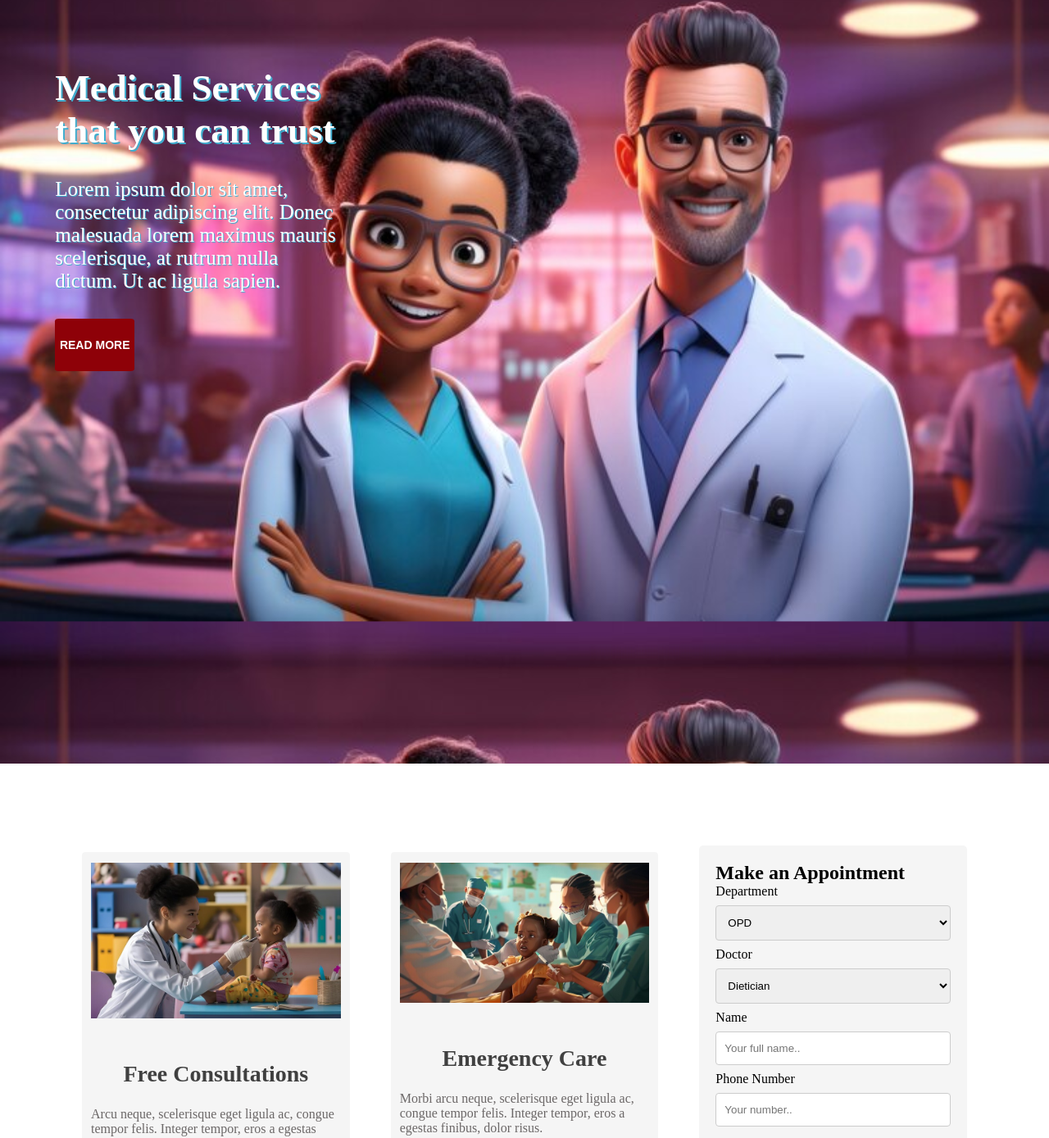
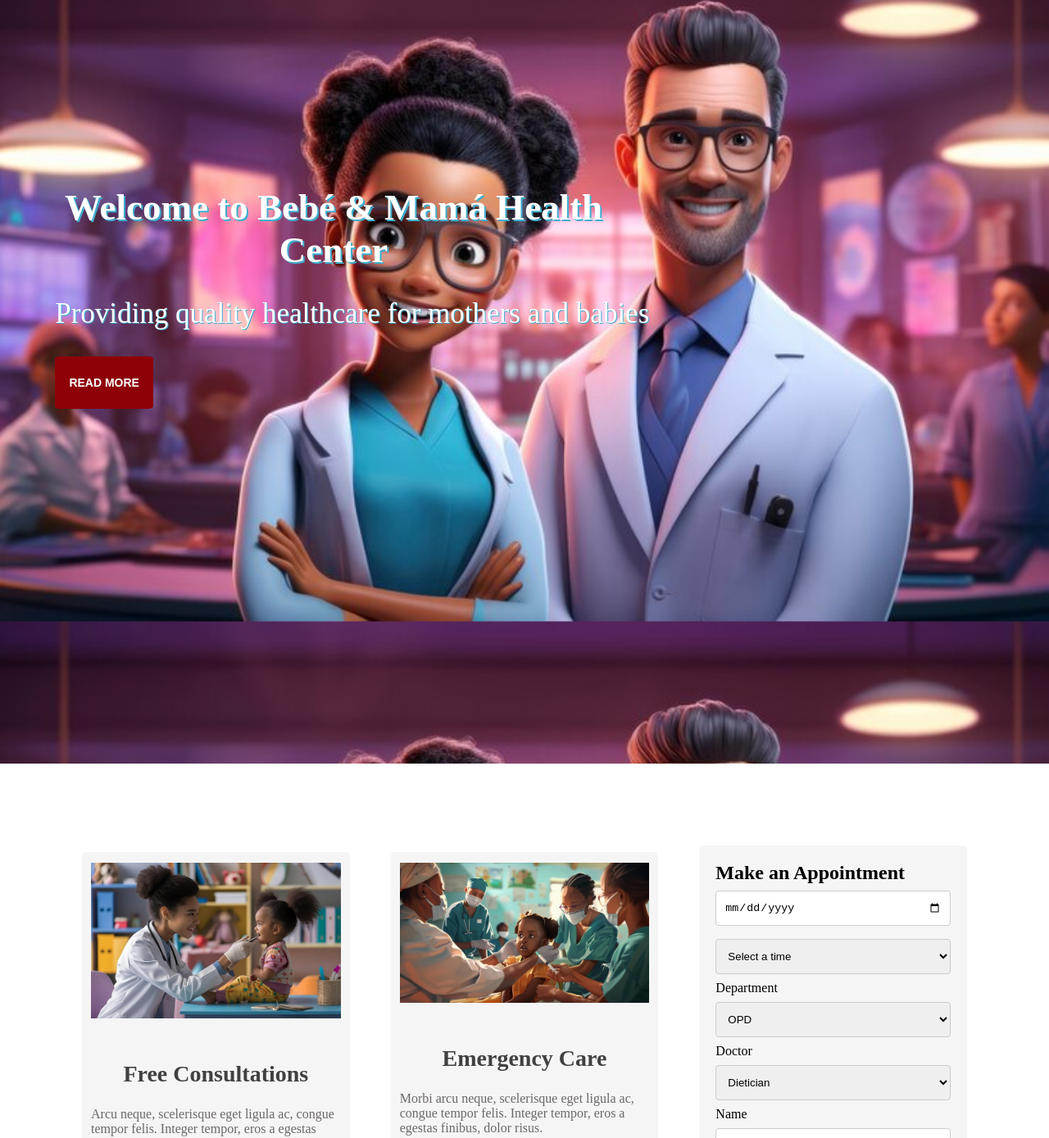
Before and after one commit to Ms-Adubea/assignment-trial-webdoc, a plain HTML site: page index.html in a window 1280 px wide. Shown: the part 268-1657 px from the top of the page at 82% size. Drawn offline with Linux system fonts and the light colour scheme.

Commit message:
Department section designed

```diff
--- a/assets/css/styles.css
+++ b/assets/css/styles.css
@@ -118,11 +118,15 @@ nav {
   padding: 15px;
 }
 
+.hero-info {
+  padding-top: 12%;
+}
+
 .hero-info p {
-  font-size: 25px;
+  font-size: 35px;
   color: white;
   margin-top: 2rem;
-  width: 29%;
+  width: 100%;
   text-shadow: 1px 1px #40ADCE;
 }
 
@@ -135,8 +139,9 @@ nav {
 .hero-info h2 {
   font-size: 45px;
   color: white;
-  width: 30%;
-  text-shadow: 2px 2px #40ADCE
+  width: 85%;
+  text-shadow: 2px 2px #40ADCE;
+  text-align: center;
 }
 
 .hero-info button {
@@ -147,7 +152,7 @@ nav {
   margin-top: 2rem;
   border: none;
   border-radius: 5%;
-  width: 8%;
+  width: 15%;
   height: 8vh;
 }
 
@@ -215,6 +220,36 @@ nav {
   background-color: rgb(185, 49, 49);
   color: black;
   font-weight: 700;
+}
+
+.confirmation-message {
+  display: none;
+  background-color: #4CAF50;
+  color: white;
+  text-align: center;
+  padding: 10px;
+  margin-top: 20px;
+  border-radius: 5px;
+}
+
+#bookingDate {
+  width: 100%;
+  padding: 12px 10px;
+  margin: 8px 0;
+  display: inline-block;
+  border: 1px solid #ccc;
+  border-radius: 4px;
+  box-sizing: border-box;
+}
+
+#bookingTime {
+  width: 100%;
+  padding: 12px 10px;
+  margin: 8px 0;
+  display: inline-block;
+  border: 1px solid #ccc;
+  border-radius: 4px;
+  box-sizing: border-box;
 }
 
 .department {
--- a/index.html
+++ b/index.html
@@ -49,9 +49,8 @@
 
         <section class="hero">
             <div class="hero-info">
-                <h2>Medical Services that you can trust</h2>
-                <p>Lorem ipsum dolor sit amet, consectetur adipiscing elit. Donec malesuada lorem maximus mauris
-                    scelerisque, at rutrum nulla dictum. Ut ac ligula sapien.</p>
+                <h2>Welcome to Bebé & Mamá Health Center</h2>
+                <p>Providing quality healthcare for mothers and babies</p>
                 <button>READ MORE</button>
             </div>
         </section>
@@ -81,7 +80,15 @@
             <div class="make-appointment">
                 <h2>Make an Appointment</h2>
                 <div>
-                    <form action="/action_page.php">
+                    <form id="bookingForm">
+                        <input type="date" id="bookingDate" required>
+                        <select id="bookingTime" required>
+                            <option value="">Select a time</option>
+                            <option value="">9am</option>
+                            <option value="">11am</option>
+                            <option value="">1pm</option>
+                            <option value="">3pm</option>
+                        </select>
                         <label for="department">Department</label>
                         <select id="department" name="department" class="department">
                             <option value="opd">OPD</option>
@@ -108,6 +115,7 @@
             </div>
         </div>
         </div>
+        <div id="confirmationMessage" class="confirmation-message"></div>
     </section>
 
     <section class="third-section">
```
Also changed, not shown: script/script.js (added, +87 -0 lines). Lines whose indentation alone changed are shown as unchanged.
